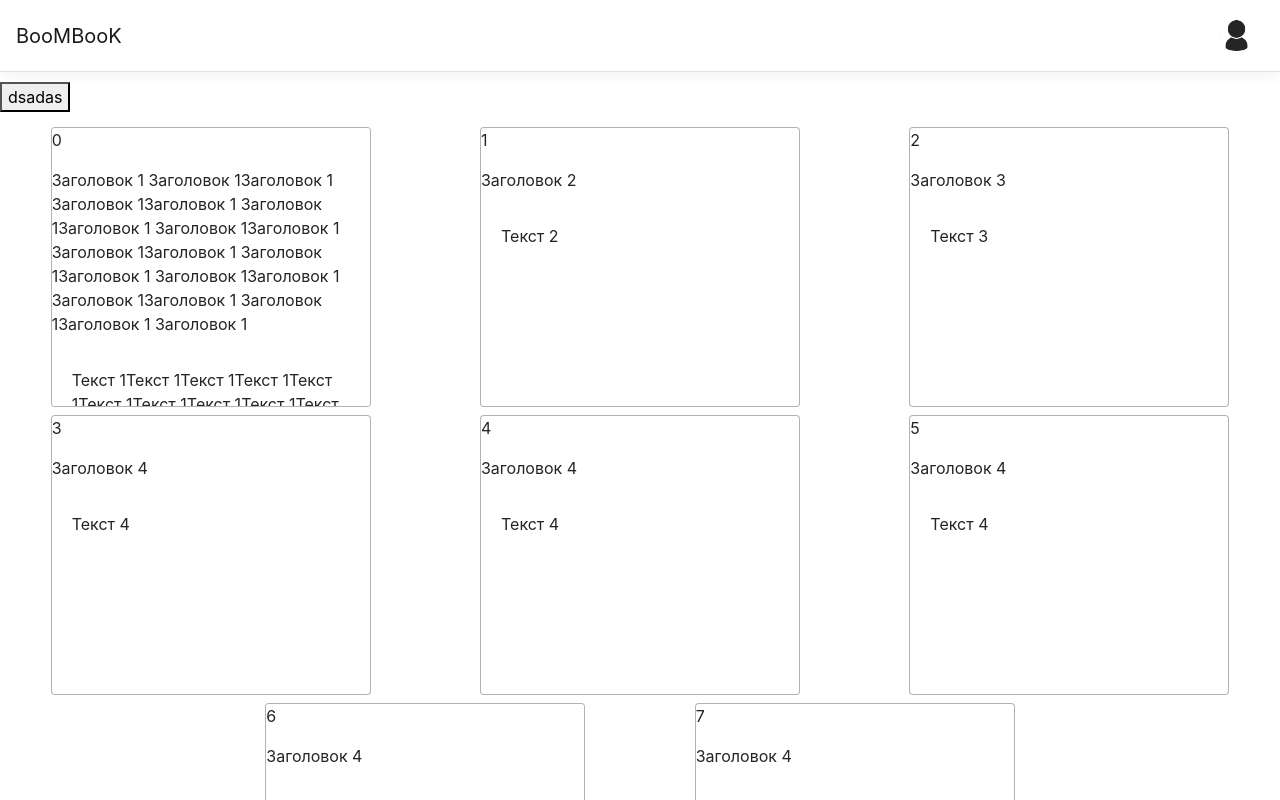
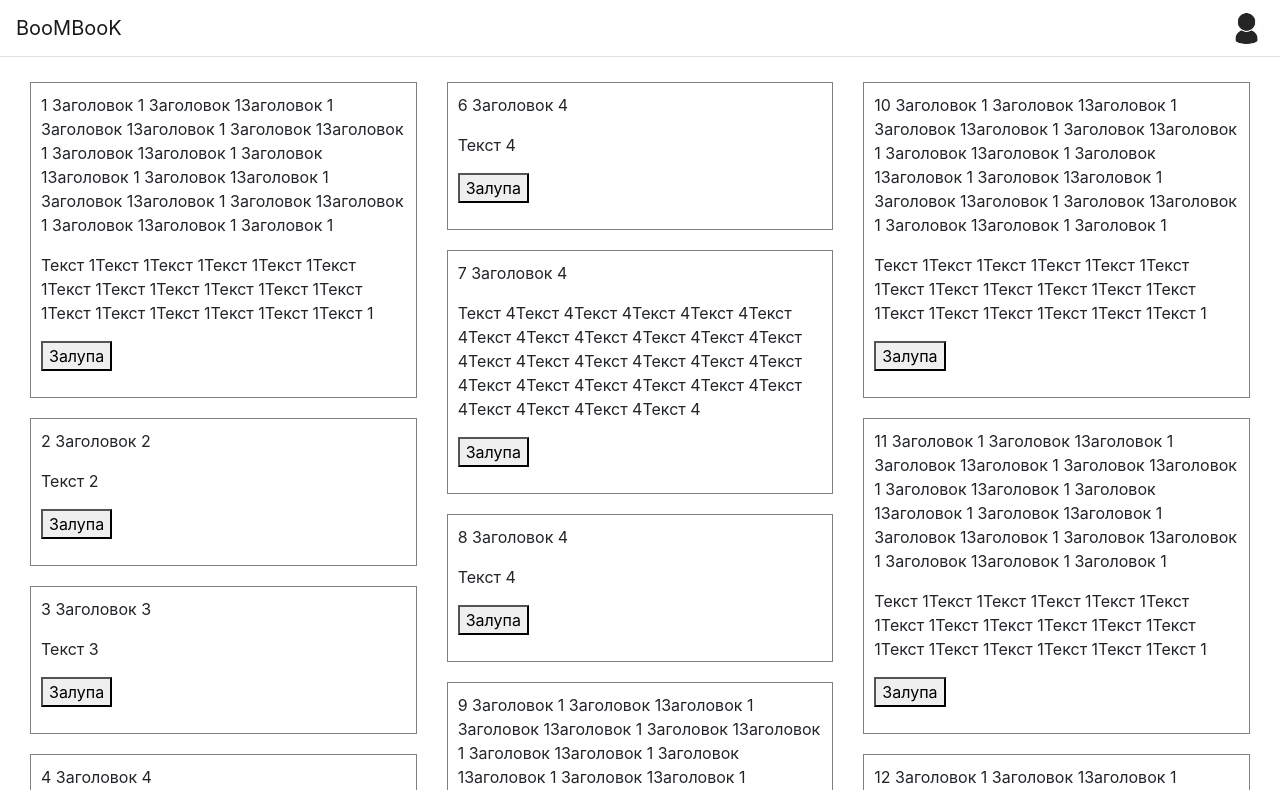
Before and after one commit to BohdanPaniv/BooMBooK, a React (Create React App) app in the folder BooMBooK/ClientApp/: page / in a window 1280 px wide. Built offline with nearby package versions, Linux system fonts and the light colour scheme.

Commit message:
Home page stage 2.

```diff
--- a/BooMBooK/ClientApp/src/components/ArticleCard/ArticleCard.css
+++ b/BooMBooK/ClientApp/src/components/ArticleCard/ArticleCard.css
@@ -1,9 +1,39 @@
-.card{
-    /*min-width: 200px;*/
-    /*max-width: 300px;*/
+/*.card{*/
+/*    !*min-width: 200px;*!*/
+/*    !*max-width: 300px;*!*/
+/*    text-align: left;*/
+/*    height: 280px;*/
+/*    !*width: 500px;*!*/
+/*    max-width: calc(100% / 1.10);*/
+/*    border: 1px solid rgba(0, 0, 0, 0.300);*/
+/*    overflow: auto;*/
+/*    transition: 0.2s;*/
+/*}*/
+
+/*@media (max-width: 1050px) {*/
+/*    .card{*/
+/*        height: 300px;*/
+/*    }*/
+/*}*/
+
+/*.card{*/
+/*    border: 1px solid black;*/
+/*}*/
+
+.articleList .box{
     text-align: left;
-    height: 280px;
-    width: 320px;
-    border: 1px solid rgba(0, 0, 0, 0.300);
-    overflow: auto;
+    border: 1px solid gray;
+    min-width: 200px;
+    max-height: 450px;
+    margin: 0 0 20px 0;
+    padding: 10px;
+    background: #fff;
+    overflow: hidden;
+    break-inside: avoid;
+    width: calc(100% - 10px);
+    transition: 0.3s;
 }
+.articleList .box:hover{
+    transition: 0.3s;
+    border: 1px solid black;
+}
--- a/BooMBooK/ClientApp/src/components/ArticleCard/ArticleCard.js
+++ b/BooMBooK/ClientApp/src/components/ArticleCard/ArticleCard.js
@@ -5,20 +5,22 @@ import {Card, CardBody, CardTitle} from "reactstrap";
  function ArticleCard(props){
 
      return(
-         <Card className="articleBody">
-             <CardTitle>
-                 <p>{props.index}</p>
-                 {props.article.title}
-             </CardTitle>
-            <CardBody>
-                {props.article.text}
-            </CardBody>
-         </Card>
+         <div className="box">
+             <p>{props.article.id} {props.article.title}</p>
+             <p>{props.article.text}</p>
+             <p><button onClick={()=> {console.log(props.article.id)}}>Залупа</button></p>
+         </div>
+         // <Card className="articleBody">
+         //     <CardTitle>
+         //         <p>{props.index}</p>
+         //         {props.article.title}
+         //     </CardTitle>
+         //    <CardBody>
+         //        {props.article.text}
+         //    </CardBody>
+         // </Card>
      );
 
 }
 
-
-
-
 export default ArticleCard;
--- a/BooMBooK/ClientApp/src/components/ArticleCard/ArticleCardList.js
+++ b/BooMBooK/ClientApp/src/components/ArticleCard/ArticleCardList.js
@@ -4,28 +4,42 @@ import ArticleCard from "./ArticleCard";
 import {Grid, makeStyles} from "@material-ui/core";
 import {Button, Card, CardBody, CardColumns, CardImg, CardSubtitle, CardText, CardTitle} from "reactstrap";
 
-const useStyles = makeStyles({
-
-});
 
  function ArticleCardList({ArticleList}) {
-    const classes = useStyles();
 
      return (
-         <div className="articleGrid">
-             <Grid container  spacing={1}
-             justify={"center"}>
+         <div className="articleListArea">
+             <div className="articleList">
                  {ArticleList.map((article, index) => {
                      return (
-                         <Grid item xs={12} xl={2}  sm={6} md={4}>
-                             <ArticleCard key = {article.id}
-                                          article = {article}
-                                          index = {index}/>
-                         </Grid>
-                     )
-                 })}
-             </Grid>
+                         <ArticleCard key = {article.id}
+                                      article = {article}
+                                      index = {index}/>
+                     )})}
+             </div>
          </div>
+
+         // <div className="articleGrid">
+         //     <Grid container
+         //           spacing={2}
+         //           justify={"center"}
+         //           alignItems={"center"}>
+         //         {ArticleList.map((article, index) => {
+         //             return (
+         //                 <Grid item
+         //                       xs={12}
+         //                       xl={4}
+         //                       sm={12}
+         //                       md={6}
+         //                       key = {article.id}>
+         //                     <ArticleCard key = {article.id}
+         //                                  article = {article}
+         //                                  index = {index}/>
+         //                 </Grid>
+         //             )
+         //         })}
+         //     </Grid>
+         // </div>
          // <CardColumns className="articleList">
          //     {ArticleList.map((article, index) => {
          //         return (
--- a/BooMBooK/ClientApp/src/components/ArticleCard/AtricleCardList.css
+++ b/BooMBooK/ClientApp/src/components/ArticleCard/AtricleCardList.css
@@ -24,15 +24,41 @@
 /*    }*/
 /*}*/
 
-.articleGrid{
-    /*width: calc(100% - 200px);*/
-    text-align: -webkit-center;
-    height: calc(100% - 23px) ;
-    margin-top: 15px;
-    /*height: 100%;*/
-    width:  calc(100%);
-    /*margin: 15px;*/
-    /*height: 500px;*/
+/*.articleGrid{*/
+/*    !*width: calc(100% - 200px);*!*/
+/*    text-align: -webkit-center;*/
+/*    height: calc(100% - 25px) ;*/
+/*    margin-top: 15px;*/
+/*    padding: 15px;*/
+/*    !*height: 100%;*!*/
+/*    width:  calc(100%);*/
+/*    !*margin: 15px;*!*/
+/*    !*height: 500px;*!*/
+/*    overflow-y: auto;*/
+/*    overflow-x: hidden;*/
+/*}*/
+
+.articleListArea{
+    height: 100%;
     overflow-y: auto;
     overflow-x: hidden;
+    text-align: -webkit-center;
 }
+.articleList{
+    margin: auto;
+    columns: 3;
+    column-gap: 20px;
+    padding: 15px;
+}
+
+@media (max-width: 1100px) {
+    .articleList{
+        columns: 2;
+    }
+}
+
+@media (max-width: 700px) {
+    .articleList{
+        columns: 1;
+    }
+}
--- a/BooMBooK/ClientApp/src/components/Home.css
+++ b/BooMBooK/ClientApp/src/components/Home.css
@@ -1,6 +1,11 @@
-.home{
-    margin-top: 10px;
-    margin-bottom: 10px;
-    height: calc(100% - 20px);
-    /*width: calc(100% - 16px);*/
+/*.home{*/
+/*    margin-top: 10px;*/
+/*    margin-bottom: 10px;*/
+/*    height: calc(100% - 20px);*/
+/*    !*width: calc(100% - 16px);*!*/
+/*}*/
+
+.Home {
+    height: 100%;
+    width: 100%;
 }
--- a/BooMBooK/ClientApp/src/components/Home.js
+++ b/BooMBooK/ClientApp/src/components/Home.js
@@ -53,31 +53,30 @@ export function Home() {
             title: "Заголовок 4",
             text: "Текст 4"
         },
-        // {
-        //     id: 9,
-        //     title : "Заголовок 1 Заголовок 1Заголовок 1 Заголовок 1Заголовок 1 Заголовок 1Заголовок 1 Заголовок 1Заголовок 1 Заголовок 1Заголовок 1 Заголовок 1Заголовок 1 Заголовок 1Заголовок 1 Заголовок 1Заголовок 1 Заголовок 1Заголовок 1 Заголовок 1",
-        //     text: "Текст 1Текст 1Текст 1Текст 1Текст 1Текст 1Текст 1Текст 1Текст 1Текст 1Текст 1Текст 1Текст 1Текст 1Текст 1Текст 1Текст 1Текст 1"
-        // },
-        // {
-        //     id: 10,
-        //     title : "Заголовок 1 Заголовок 1Заголовок 1 Заголовок 1Заголовок 1 Заголовок 1Заголовок 1 Заголовок 1Заголовок 1 Заголовок 1Заголовок 1 Заголовок 1Заголовок 1 Заголовок 1Заголовок 1 Заголовок 1Заголовок 1 Заголовок 1Заголовок 1 Заголовок 1",
-        //     text: "Текст 1Текст 1Текст 1Текст 1Текст 1Текст 1Текст 1Текст 1Текст 1Текст 1Текст 1Текст 1Текст 1Текст 1Текст 1Текст 1Текст 1Текст 1"
-        // },
-        // {
-        //     id: 11,
-        //     title : "Заголовок 1 Заголовок 1Заголовок 1 Заголовок 1Заголовок 1 Заголовок 1Заголовок 1 Заголовок 1Заголовок 1 Заголовок 1Заголовок 1 Заголовок 1Заголовок 1 Заголовок 1Заголовок 1 Заголовок 1Заголовок 1 Заголовок 1Заголовок 1 Заголовок 1",
-        //     text: "Текст 1Текст 1Текст 1Текст 1Текст 1Текст 1Текст 1Текст 1Текст 1Текст 1Текст 1Текст 1Текст 1Текст 1Текст 1Текст 1Текст 1Текст 1"
-        // },
-        // {
-        //     id: 12,
-        //     title : "Заголовок 1 Заголовок 1Заголовок 1 Заголовок 1Заголовок 1 Заголовок 1Заголовок 1 Заголовок 1Заголовок 1 Заголовок 1Заголовок 1 Заголовок 1Заголовок 1 Заголовок 1Заголовок 1 Заголовок 1Заголовок 1 Заголовок 1Заголовок 1 Заголовок 1",
-        //     text: "Текст 1Текст 1Текст 1Текст 1Текст 1Текст 1Текст 1Текст 1Текст 1Текст 1Текст 1Текст 1Текст 1Текст 1Текст 1Текст 1Текст 1Текст 1"
-        // },
+        {
+            id: 9,
+            title : "Заголовок 1 Заголовок 1Заголовок 1 Заголовок 1Заголовок 1 Заголовок 1Заголовок 1 Заголовок 1Заголовок 1 Заголовок 1Заголовок 1 Заголовок 1Заголовок 1 Заголовок 1Заголовок 1 Заголовок 1Заголовок 1 Заголовок 1Заголовок 1 Заголовок 1",
+            text: "Текст 1Текст 1Текст 1Текст 1Текст 1Текст 1Текст 1Текст 1Текст 1Текст 1Текст 1Текст 1Текст 1Текст 1Текст 1Текст 1Текст 1Текст 1"
+        },
+        {
+            id: 10,
+            title : "Заголовок 1 Заголовок 1Заголовок 1 Заголовок 1Заголовок 1 Заголовок 1Заголовок 1 Заголовок 1Заголовок 1 Заголовок 1Заголовок 1 Заголовок 1Заголовок 1 Заголовок 1Заголовок 1 Заголовок 1Заголовок 1 Заголовок 1Заголовок 1 Заголовок 1",
+            text: "Текст 1Текст 1Текст 1Текст 1Текст 1Текст 1Текст 1Текст 1Текст 1Текст 1Текст 1Текст 1Текст 1Текст 1Текст 1Текст 1Текст 1Текст 1"
+        },
+        {
+            id: 11,
+            title : "Заголовок 1 Заголовок 1Заголовок 1 Заголовок 1Заголовок 1 Заголовок 1Заголовок 1 Заголовок 1Заголовок 1 Заголовок 1Заголовок 1 Заголовок 1Заголовок 1 Заголовок 1Заголовок 1 Заголовок 1Заголовок 1 Заголовок 1Заголовок 1 Заголовок 1",
+            text: "Текст 1Текст 1Текст 1Текст 1Текст 1Текст 1Текст 1Текст 1Текст 1Текст 1Текст 1Текст 1Текст 1Текст 1Текст 1Текст 1Текст 1Текст 1"
+        },
+        {
+            id: 12,
+            title : "Заголовок 1 Заголовок 1Заголовок 1 Заголовок 1Заголовок 1 Заголовок 1Заголовок 1 Заголовок 1Заголовок 1 Заголовок 1Заголовок 1 Заголовок 1Заголовок 1 Заголовок 1Заголовок 1 Заголовок 1Заголовок 1 Заголовок 1Заголовок 1 Заголовок 1",
+            text: "Текст 1Текст 1Текст 1Текст 1Текст 1Текст 1Текст 1Текст 1Текст 1Текст 1Текст 1Текст 1Текст 1Текст 1Текст 1Текст 1Текст 1Текст 1"
+        },
         ];
 
     return (
-        <div className="home">
-            <button onClick={()=>{console.log("clicked")}}>dsadas</button>
+        <div className="Home">
             <ArticleCardList ArticleList={array}/>
         </div>
 
--- a/BooMBooK/ClientApp/src/components/NavMenu.css
+++ b/BooMBooK/ClientApp/src/components/NavMenu.css
@@ -1,27 +1,27 @@
 
-a.navbar-brand {
-  white-space: normal;
-  text-align: center;
-  word-break: break-all;
-}
+/*a.navbar-brand {*/
+/*  white-space: normal;*/
+/*  text-align: center;*/
+/*  word-break: break-all;*/
+/*}*/
 
-html {
-  font-size: 14px;
-}
+/*html {*/
+/*  font-size: 14px;*/
+/*}*/
 
-.nav-item{
-  padding: 10px;
-}
+/*.nav-item{*/
+/*  padding: 10px;*/
+/*}*/
 
-@media (min-width: 768px) {
-  html {
-    font-size: 16px;
-  }
-}
+/*@media (min-width: 768px) {*/
+/*  html {*/
+/*    font-size: 16px;*/
+/*  }*/
+/*}*/
 
-.box-shadow {
-  box-shadow: 0 .25rem .75rem rgba(0, 0, 0, .05);
-}
+/*.box-shadow {*/
+/*  box-shadow: 0 .25rem .75rem rgba(0, 0, 0, .05);*/
+/*}*/
 
 img.menuItemIcon{
   cursor: pointer;
@@ -34,29 +34,29 @@ img.menuItemIcon{
 /*  visibility: hidden;*/
 /*}*/
 
-@media (max-width: 575.98px){
+/*@media (max-width: 575.98px){*/
 
-  /*img.menuItemIcon{*/
-  /*  height: 35px;*/
-  /*  width: 35px;*/
-  /*  float: right;*/
-  /*}*/
+/*  !*img.menuItemIcon{*!*/
+/*  !*  height: 35px;*!*/
+/*  !*  width: 35px;*!*/
+/*  !*  float: right;*!*/
+/*  !*}*!*/
 
-  /*label.menuItemTitle {*/
-  /*  visibility: visible;*/
-  /*  float: right;*/
-  /*  cursor: pointer;*/
-  /*  text-align: center;*/
-  /*  height: 30px;*/
-  /*  width: 30px;*/
-  /*}*/
+/*  !*label.menuItemTitle {*!*/
+/*  !*  visibility: visible;*!*/
+/*  !*  float: right;*!*/
+/*  !*  cursor: pointer;*!*/
+/*  !*  text-align: center;*!*/
+/*  !*  height: 30px;*!*/
+/*  !*  width: 30px;*!*/
+/*  !*}*!*/
 
-  .center {
-    display: flex;
-    justify-content: center;
-    align-items: center;
-    height: 30px;
-    width: 30px;
-  }
+/*  .center {*/
+/*    display: flex;*/
+/*    justify-content: center;*/
+/*    align-items: center;*/
+/*    height: 30px;*/
+/*    width: 30px;*/
+/*  }*/
 
-}
+/*}*/
--- a/BooMBooK/ClientApp/src/custom.css
+++ b/BooMBooK/ClientApp/src/custom.css
@@ -1,39 +1,58 @@
-/* Provide sufficient contrast against white background */
-html,body{
+/*!* Provide sufficient contrast against white background *!*/
+/*html,body{*/
+/*  height: 100%;*/
+/*  width: 100%;*/
+/*}*/
+
+
+/*!*div .page {*!*/
+/*!*vertical-align: middle;*!*/
+/*!*}*!*/
+
+/*#root, .page{*/
+/*  height: 100%;*/
+/*  width: 100%;*/
+/*  min-width: 200px;*/
+/*}*/
+/*!*.page{*!*/
+/*!*  display: flex;*!*/
+/*!*  flex-direction: column;*!*/
+/*!*}*!*/
+/*!*header{*!*/
+/*!*  width: 100%;*!*/
+/*!*}*!*/
+/*.main{*/
+/*  height: calc(100% - 84px);*/
+/*}*/
+
+/*a {*/
+/*  color: #0366d6;*/
+/*}*/
+
+/*code {*/
+/*  color: #E01A76;*/
+/*}*/
+
+/*.btn-primary {*/
+/*  color: #fff;*/
+/*  background-color: #1b6ec2;*/
+/*  border-color: #1861ac;*/
+/*}*/
+
+html, body, #root, .page{
   height: 100%;
   width: 100%;
 }
 
-
-/*div .page {*/
-/*vertical-align: middle;*/
-/*}*/
-
-#root, .page{
-  height: 100%;
-  width: 100%;
-}
-/*.page{*/
-/*  display: flex;*/
-/*  flex-direction: column;*/
-/*}*/
-/*header{*/
-/*  width: 100%;*/
-/*}*/
-.main{
-  height: calc(100% - 84px);
+@media (max-width: 188px) {
+  .main{
+    height: calc(100% - 57px);
+  }
 }
 
-a {
-  color: #0366d6;
+.main{
+  padding: 10px;
+  height: calc(100% - 57px);
+  width: 100%;
+  overflow: hidden;
 }
-
-code {
-  color: #E01A76;
-}
-
-.btn-primary {
-  color: #fff;
-  background-color: #1b6ec2;
-  border-color: #1861ac;
-}
```
Also changed, not shown: BooMBooK/ClientApp/src/components/Layout.js (+4 -4 lines).
